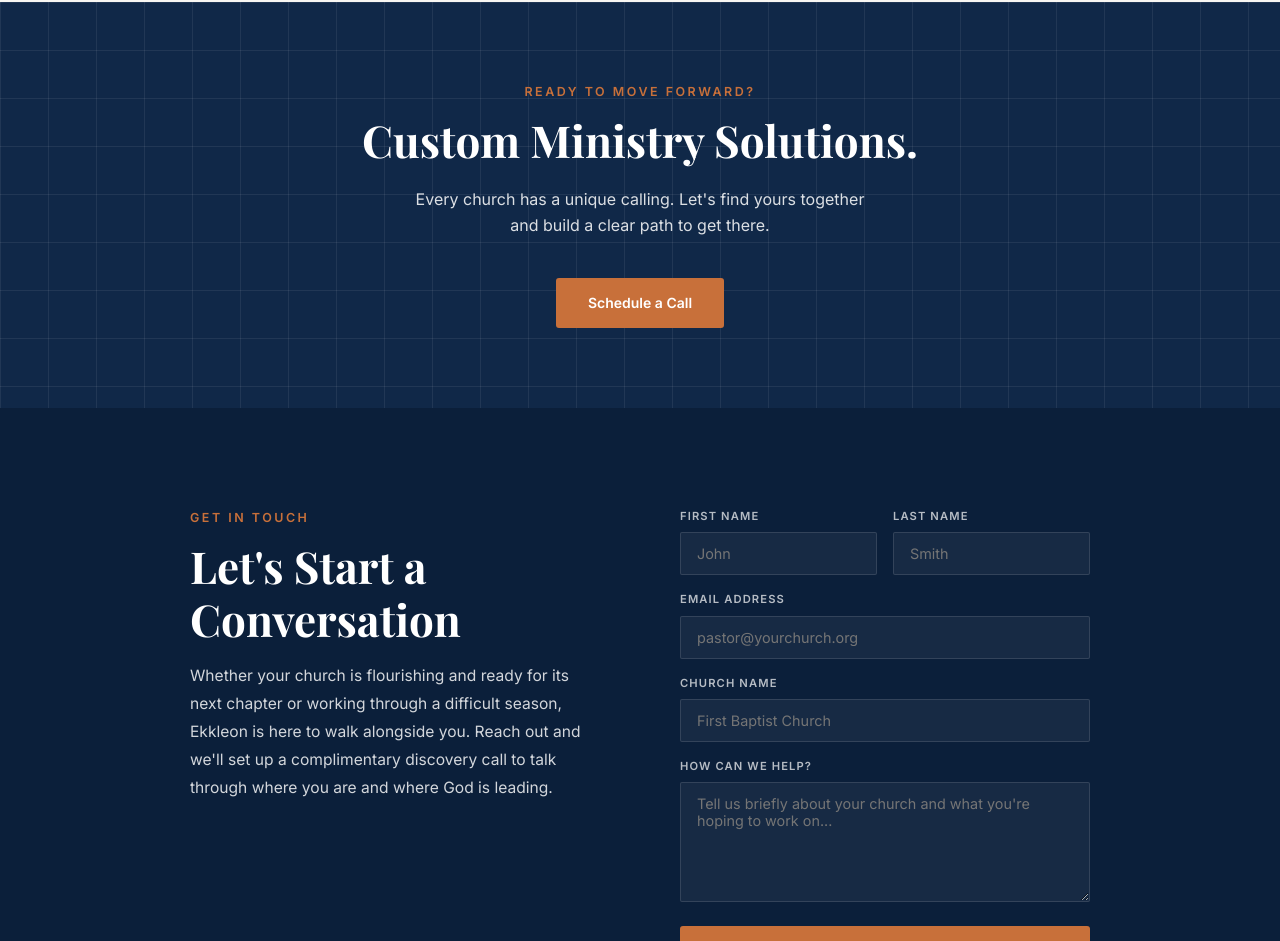
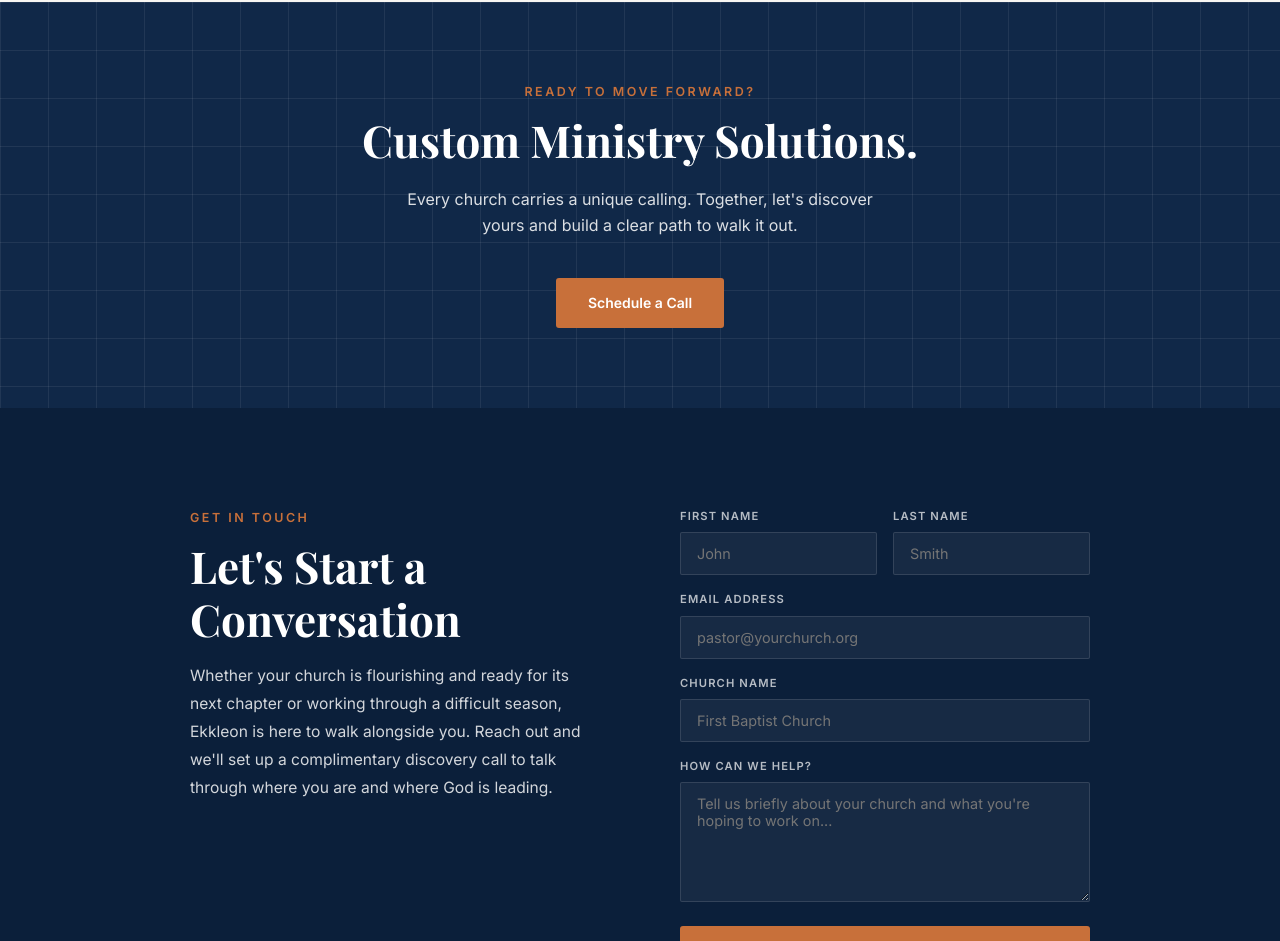
Before and after one commit to DeliverDigital-WebsiteAgency/ekkleon-site, a Next.js app: page / in a window 1280 px wide. Shown: the part 3435-4376 px from the top of the page. Built offline with nearby package versions, Linux system fonts and the light colour scheme; no server answers; a web font is replaced by a local one.

Commit message:
Refresh CTA body copy for warmth and clarity

```diff
--- a/app/components/CTA.js
+++ b/app/components/CTA.js
@@ -37,7 +37,7 @@ export default function CTA() {
           maxWidth: '480px',
           marginLeft: 'auto',
           marginRight: 'auto',
-        }}>Every church has a unique calling. Let&apos;s find yours together and build a clear path to get there.</p>
+        }}>Every church carries a unique calling. Together, let&apos;s discover yours and build a clear path to walk it out.</p>
         <a href="#contact" style={{
           display: 'inline-block',
           background: 'var(--orange)',
```
